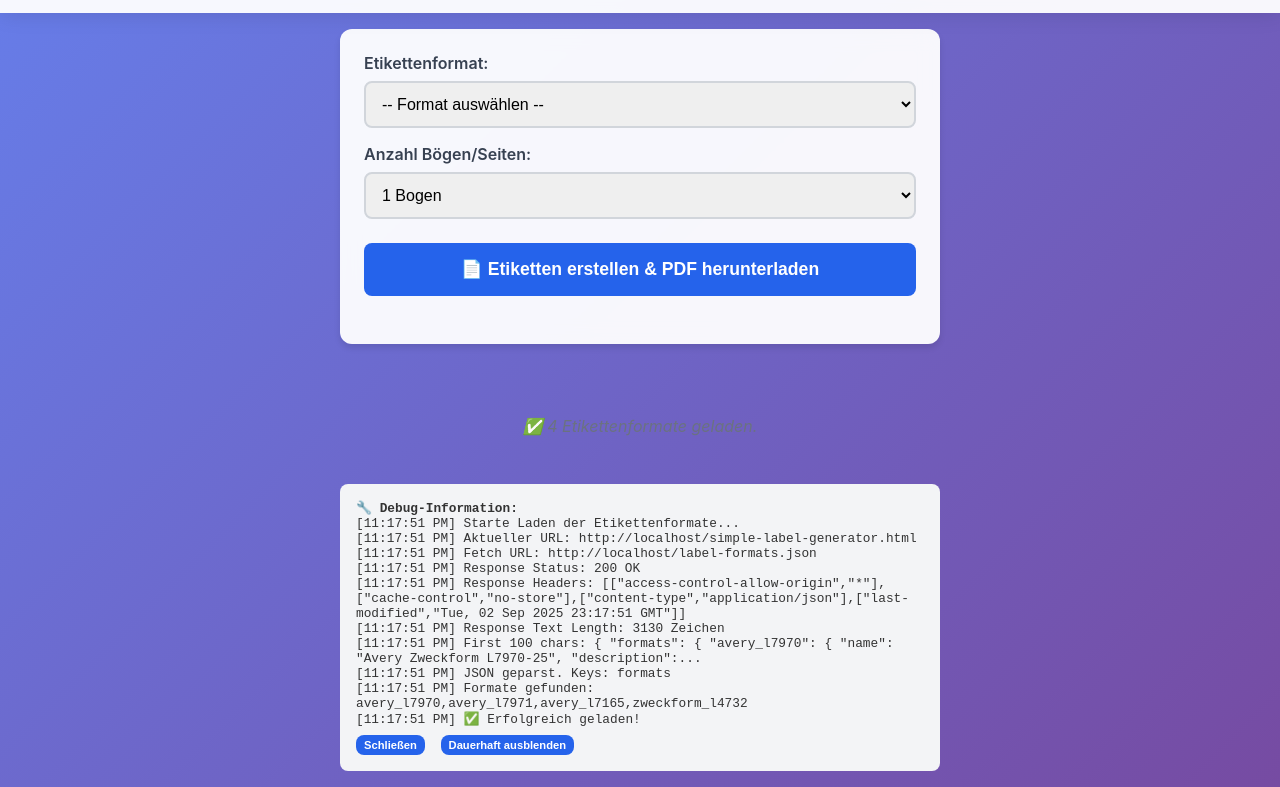
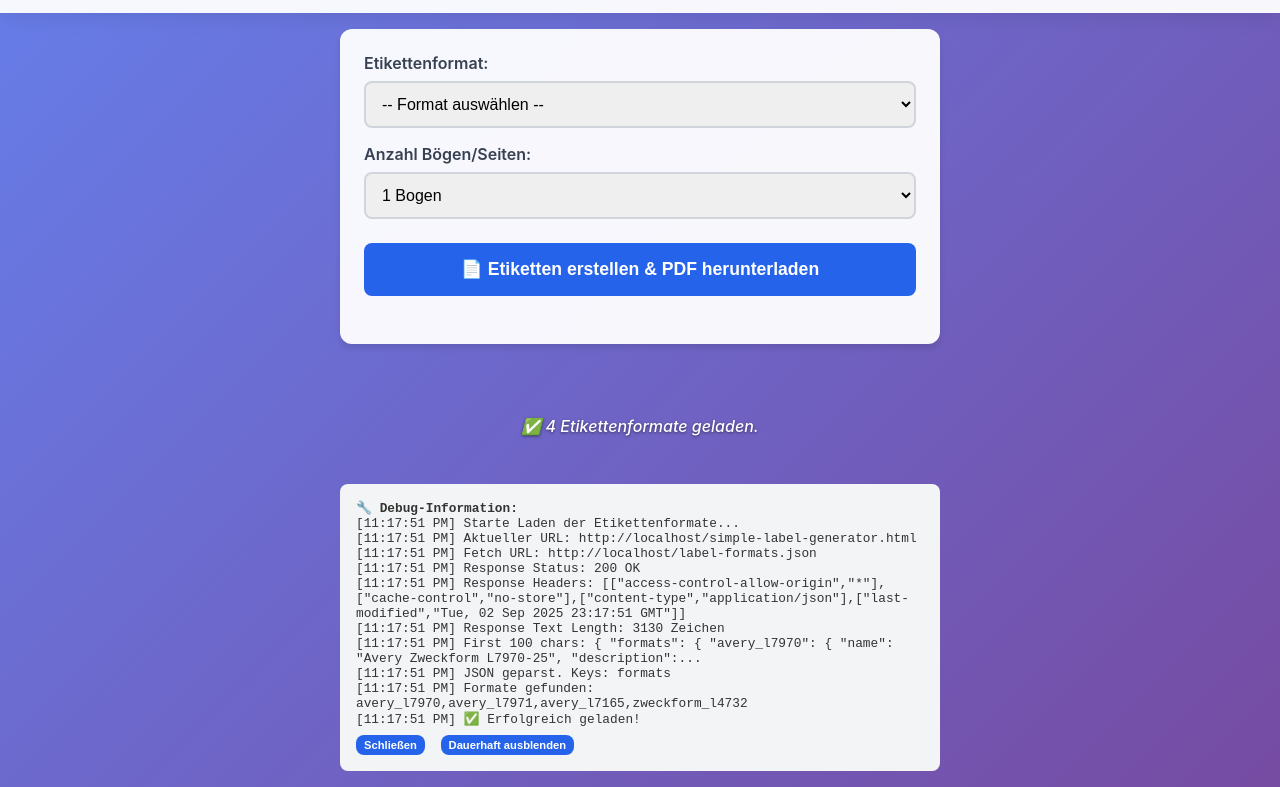
Before and after one commit to bastiandornauf/FreezeTrack, a plain HTML site: page simple-label-generator.html in a window 1280 px wide. Shown: the part 69-856 px from the top of the page. Drawn offline with nearby package versions, Linux system fonts and the light colour scheme.

Commit message:
Fix: Status-Text im Etikettengenerator wieder sichtbar
- Weiße Textfarbe mit Schatten für bessere Lesbarkeit
- Status-Text war auf dunklem Gradient-Hintergrund unsichtbar
- Font-weight erhöht für bessere Erkennbarkeit

```diff
--- a/simple-label-generator.html
+++ b/simple-label-generator.html
@@ -333,8 +333,10 @@
         .status {
             text-align: center;
             padding: 2rem;
-            color: #6b7280;
+            color: white;
             font-style: italic;
+            text-shadow: 0 1px 3px rgba(0, 0, 0, 0.5);
+            font-weight: 500;
         }
     </style>
 </head>
```
